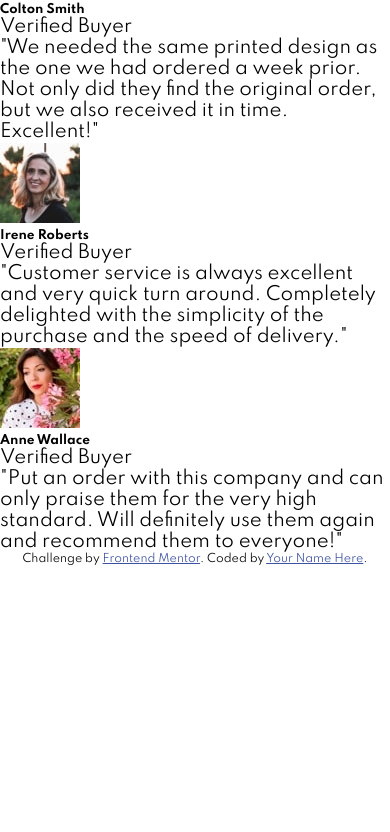
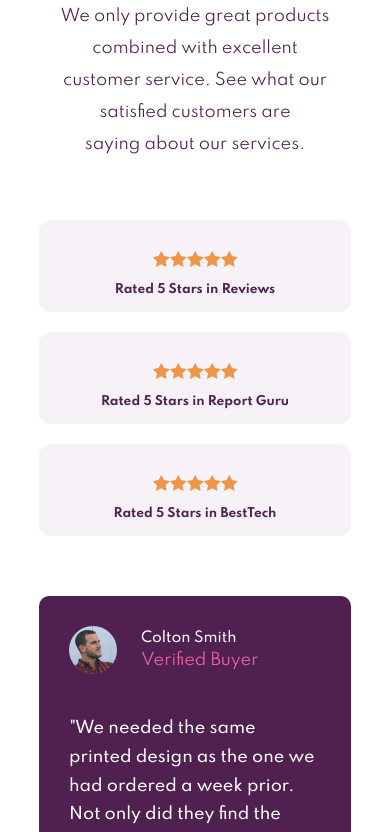
Before and after one commit to brenodt/-frontendmentor-social-proof-section, a plain HTML site: page index.html in a window 390 px wide. Shown: the part 335-1167 px from the top of the page. Before the commit the page ends 901 px from the top, so only its background shows below. Drawn offline with Linux system fonts and the light colour scheme.

Commit message:
Add styling and make design responsive

```diff
--- a/index.html
+++ b/index.html
@@ -30,20 +30,23 @@
     <main>
       <div class="title-and-ratings">
         <div class="title">
-          <h1>10,000+ of our users love our products.</h1>
+          <h1>10,000+ of our<br>users love our<br>products.</h1>
           <p class="description">
-            We only provide great products combined with excellent customer service.
-            See what our satisfied customers are saying about our services.
+            We only provide great products combined with excellent<br>customer service.
+            See what our satisfied customers are<br>saying about our services.
           </p>
         </div>
         <div class="ratings">
           <div class="rating-card">
+            <div class="stars"></div>
             <h6 class="rating-description">Rated 5 Stars in Reviews</h6>
           </div>
           <div class="rating-card">
+            <div class="stars"></div>
             <h6 class="rating-description">Rated 5 Stars in Report Guru</h6>
           </div>
           <div class="rating-card">
+            <div class="stars"></div>
             <h6 class="rating-description">Rated 5 Stars in BestTech</h6>
           </div>
         </div>
@@ -96,7 +99,7 @@
         Challenge by
         <a href="https://www.frontendmentor.io?ref=challenge" target="_blank"
         >Frontend Mentor</a
-        >. Coded by <a href="#">Your Name Here</a>.
+        >. Coded by <a href="https://www.brenodt.dev" target="_blank">Breno Teodoro</a>.
       </div>
     </footer>
   </body>
--- a/style.css
+++ b/style.css
@@ -1,11 +1,12 @@
 @import url('https://fonts.googleapis.com/css2?family=Spartan:wght@400;500;700&display=swap');
 
 :root {
-  --dark-magenta:hsl(300, 43%, 22%);
-  --soft-pink:hsl(333, 80%, 67%);
+  --dark-magenta: hsl(300, 43%, 22%);
+  --soft-pink: hsl(333, 80%, 67%);
   --dark-grey-magenta: hsl(303, 10%, 53%);
   --light-grey-magenta: hsl(300, 24%, 96%);
 }
+
 * {
   margin: 0;
   padding: 0;
@@ -18,4 +19,158 @@ body {
   width: 100vw;
   height: 100vh;
   overflow: hidden;
+  /*background-image: url('images/bg-pattern-top-desktop.svg'), url('images/bg-pattern-bottom-desktop.svg');*/
+  /*background-repeat: no-repeat;*/
+  /*background-position: right calc(47vw + 15%) bottom calc(65vh - 15vw), left calc(40vw + 25%) top calc(72vh - 10vw);*/
 }
+
+main {
+  margin: 10%;
+}
+
+h1 {
+  color: var(--dark-magenta);
+  font-size: 48px;
+}
+
+.title-and-ratings {
+  display: flex;
+  justify-content: space-between;
+}
+
+.title-and-ratings .title .description {
+  margin: 16px 0 40px 0;
+  color: var(--dark-magenta);
+  font-size: 16px;
+  line-height: 2rem;
+}
+
+.title-and-ratings .ratings .rating-card {
+  display: flex;
+  align-items: center;
+  background-color: var(--light-grey-magenta);
+  color: var(--dark-magenta);
+  margin:  20px 0;
+  border-radius: 12px;
+  width: 25vw;
+  height: auto;
+  transform: translateX(-20%);
+  transition: all 0.3s ease;
+}
+
+.title-and-ratings .ratings .rating-card + .rating-card {
+  transform: translateX(-10%);
+}
+
+.title-and-ratings .ratings .rating-card + .rating-card + .rating-card {
+  transform: translateX(0%);
+}
+
+.title-and-ratings .ratings .rating-card .stars {
+  background: url('images/icon-star.svg');
+  background-repeat: repeat-x;
+  width: calc(17px * 5);
+  height: 16px;
+  margin: 16px 20px;
+  padding: 0 4px 0 0;
+}
+
+.user-feedback {
+  display: flex;
+  justify-content: space-between;
+}
+.user-feedback .user-card {
+  width: 32%;
+  height: 18rem;
+  background-color: var(--dark-magenta);
+  padding: 30px;
+  color: white;
+  border-radius: 10px;
+  transition: all 0.3s ease;
+}
+
+.user-feedback .user-card + .user-card {
+  transform: translateY(10%);
+}
+
+.user-feedback .user-card + .user-card + .user-card {
+  transform: translateY(20%);
+}
+
+.user-feedback .user-card .top-section {
+  display: flex;
+  align-items: center;
+  margin-bottom: 2.5rem;
+}
+
+.user-feedback .user-card .top-section h6 {
+  font-size: 14px;
+  font-weight: 500;
+  margin-bottom: 4px;
+}
+
+.user-feedback .user-card .top-section p {
+  font-size: 16px;
+  color: var(--soft-pink);
+}
+
+.user-feedback .user-card .top-section img {
+  margin-right: 1.5rem;
+  width: 3rem;
+  height: 3rem;
+  object-fit: cover;
+  border-radius: 50%;
+  font-size: 16px;
+  color: var(--soft-pink);
+}
+
+.user-feedback .user-card .bottom-section {
+  font-size: 16px;
+  font-weight: 500;
+  line-height: 1.8rem;
+}
+
+@media (max-width: 1300px) {
+  .title-and-ratings .ratings .rating-card {
+    width: 40vh;
+  }
+
+  .user-feedback .user-card {
+    height: 35vh;
+  }
+}
+
+@media (max-width: 1200px) {
+  body {
+    overflow-y: scroll;
+  }
+
+  .title-and-ratings {
+    flex-direction: column;
+    margin-bottom: 40px;
+  }
+
+  .title-and-ratings .title {
+    text-align: center;
+  }
+
+  .title-and-ratings .ratings .rating-card {
+    width: 100%;
+    flex-direction: column;
+    padding: 15px;
+    transform: translateX(0);
+  }
+
+  .title-and-ratings .ratings .rating-card + .rating-card {
+    transform: translateX(0);
+  }
+
+  .user-feedback {
+    flex-direction: column;
+  }
+
+  .user-feedback .user-card {
+    width: 100%;
+    height: auto;
+  }
+}
```
